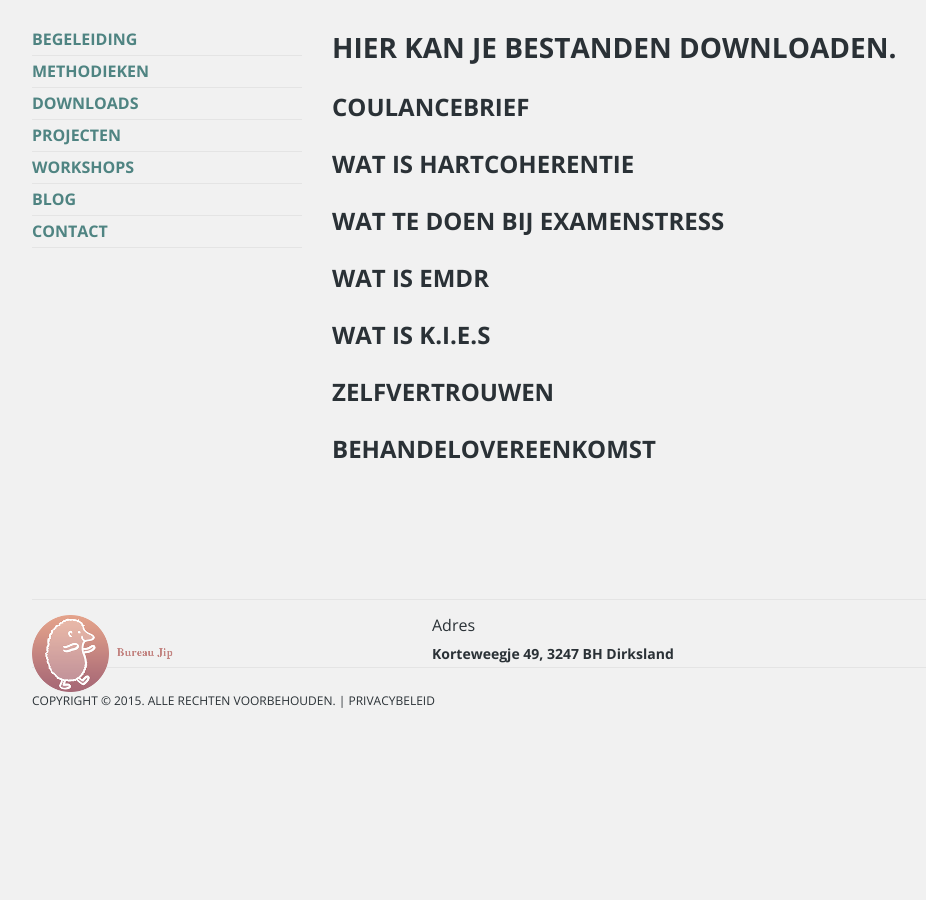
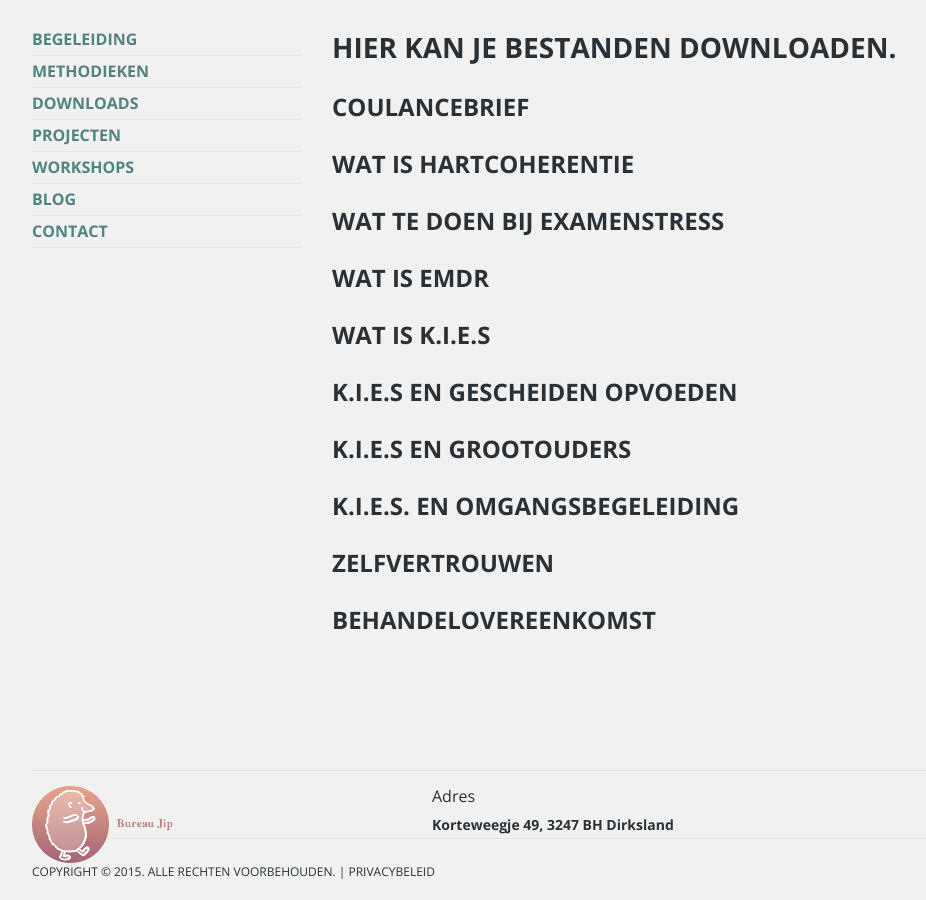
Before and after one commit to mrquincle/bureau-jip, a Jekyll site: the page built from 03-downloads.md, in a window 1280 px wide and 900 px high, scrolled down 610 px. Shown: the whole window, without its empty margins (23-949 px from the left). Built offline with Jekyll 4.4.1, drawn with Linux system fonts in a browser that asks for light colours; before the commit the page ends 1339 px from its top, so only the background shows below that.

Commit message:
Update 03-downloads.md

```diff
--- a/03-downloads.md
+++ b/03-downloads.md
@@ -14,5 +14,8 @@ image-position: top
 ## wat te doen bij examenstress
 ## wat is EMDR
 ## wat is K.I.E.S
+## K.I.E.S en gescheiden opvoeden
+## K.I.E.S en grootouders
+## K.I.E.S. en omgangsbegeleiding
 ## zelfvertrouwen
 ## behandelovereenkomst
```
